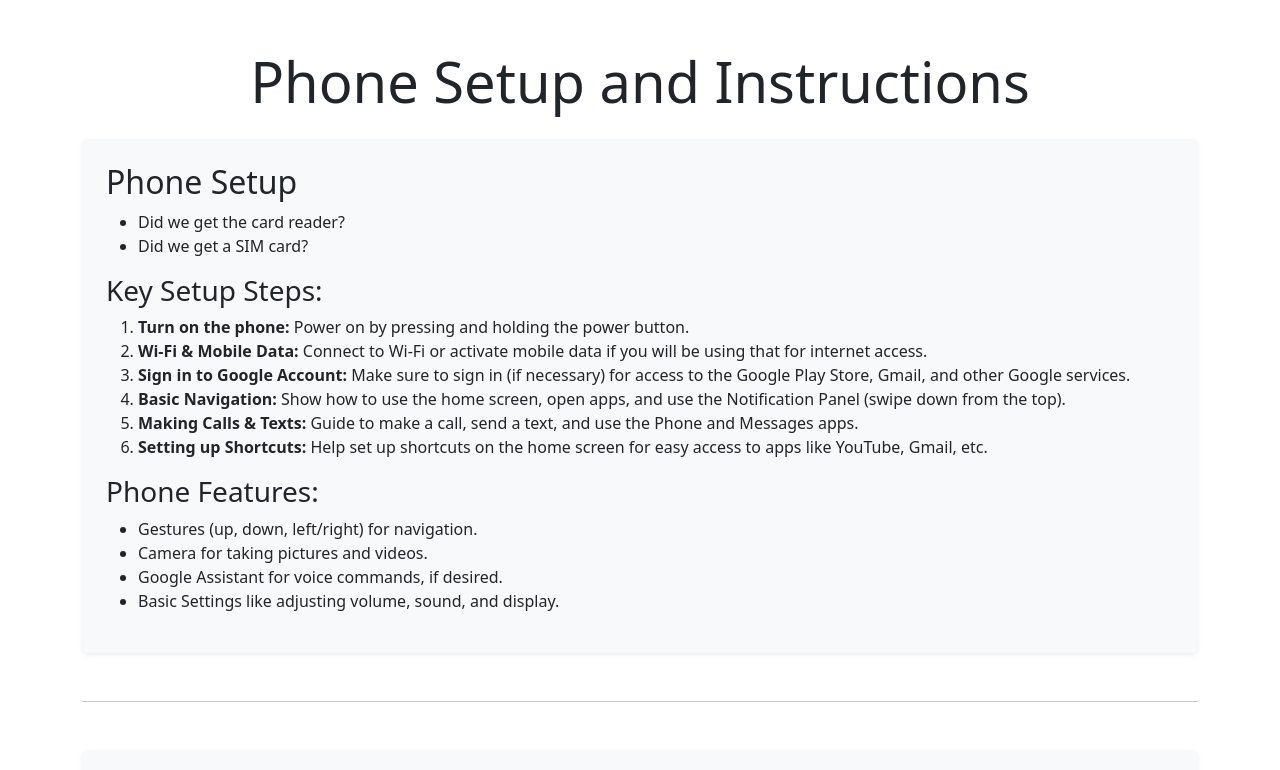
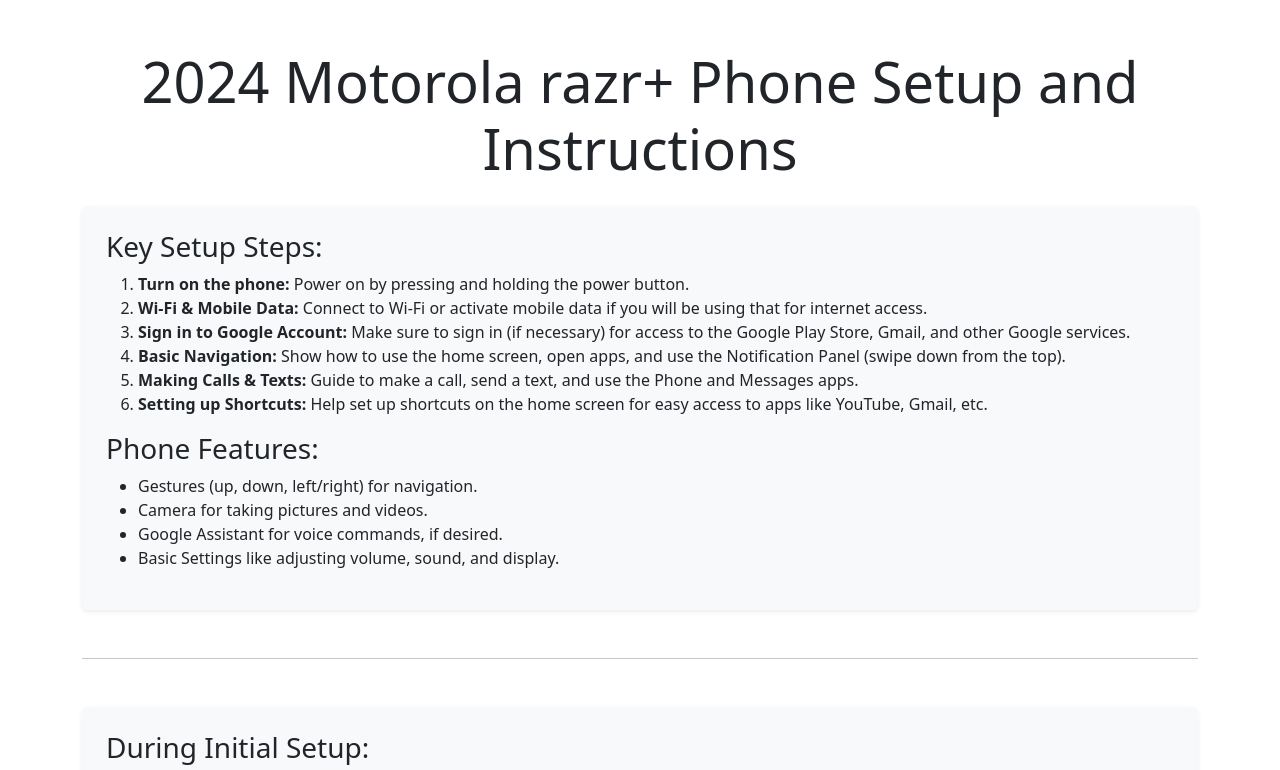
Before and after one commit to coolcreation/Phone_Instructions, a plain HTML site: page index.html in a window 1280 px wide. Shown: the top 770 px of the page. Drawn offline with nearby package versions, Linux system fonts and the light colour scheme.

Commit message:
Update index.html

```diff
--- a/index.html
+++ b/index.html
@@ -9,14 +9,9 @@
 <body>
 
   <div class="container my-5">
-    <h1 class="display-4 text-center mb-4">Phone Setup and Instructions</h1>
+    <h1 class="display-4 text-center mb-4">2024 Motorola razr+ Phone Setup and Instructions</h1>
 
     <div class="bg-light p-4 rounded shadow-sm">
-      <h2>Phone Setup</h2>
-      <ul>
-        <li>Did we get the card reader?</li>
-        <li>Did we get a SIM card?</li>
-      </ul>
 
       <h3>Key Setup Steps:</h3>
       <ol>
```
